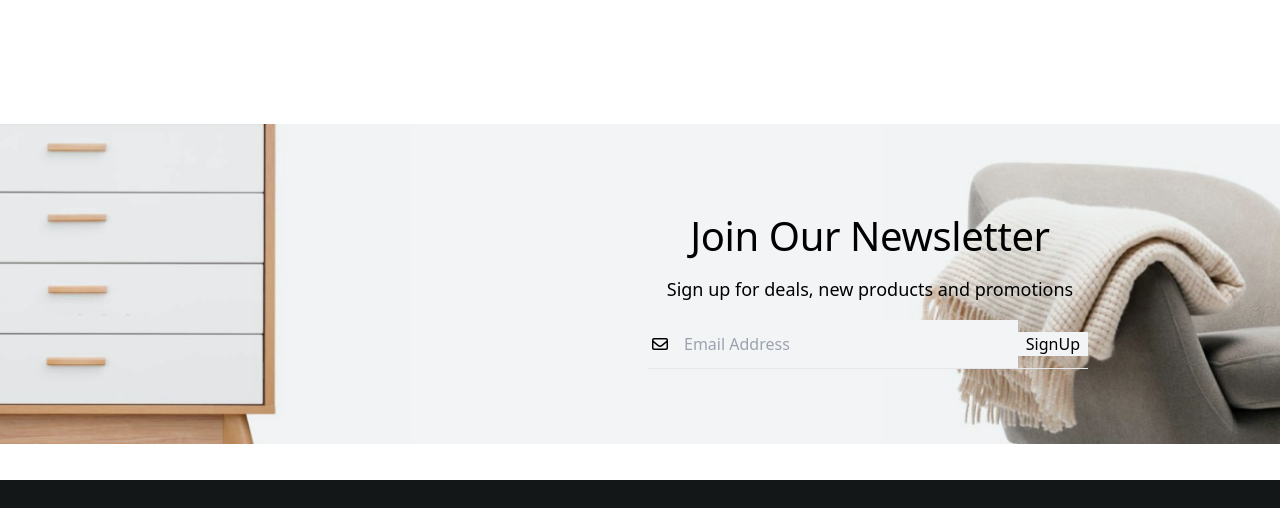
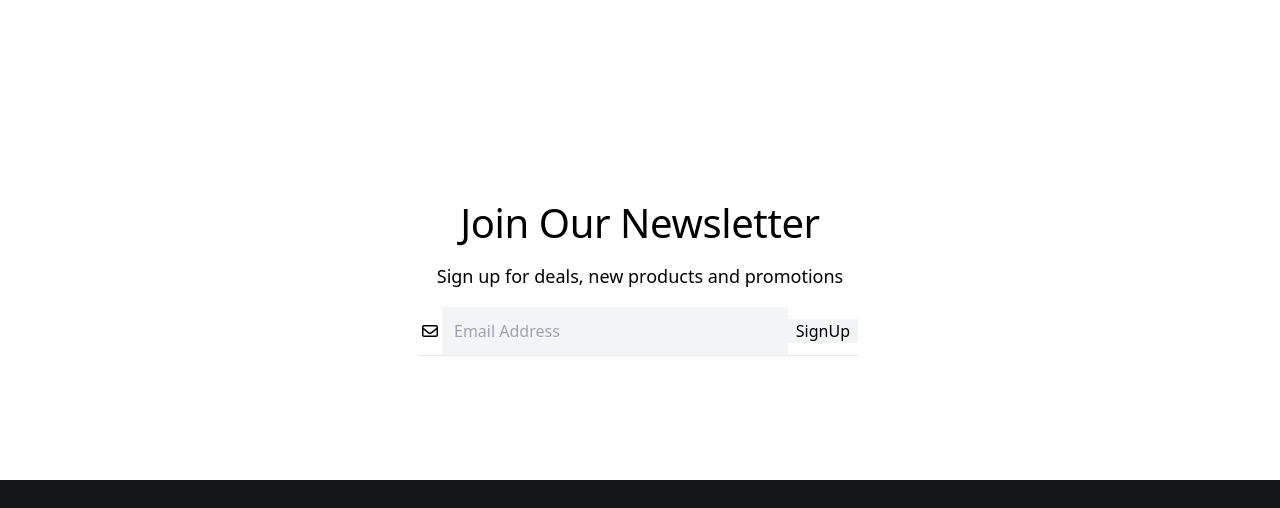
Before and after one commit to Ojay-stice/3legant, a plain HTML site: page index.html in a window 1280 px wide. Shown: the part 3383-3891 px from the top of the page. Drawn offline with nearby package versions, Linux system fonts and the light colour scheme; files whose address does not match are found by name.

Commit message:
new update

```diff
--- a/index.html
+++ b/index.html
@@ -357,9 +357,9 @@
         </section>
         <!-- NEWSLETTER SECTION -->
         <section class="flex  mt-12 py-7 px- h-[360px] items-center bg-im">
-          <div class="flex  relative py-6 md:py-0 px-3 md:px-0 w-[100vw]">
-            <img class="hidden w-[100vw] md:block" src="./assets/img/Paste image.png" alt="">
-            <div class="absolute md:w-[540px] md:mx-auto md:h-[166px] md:top-[90px] md:left-[600px] text-center">
+          <div class=" py-6 md:py-0 px-3 md:px-0 w-[100vw]">
+
+            <div class=" md:w-[540px] md:mx-auto md:h-[166px]  text-center">
               <h4  class=" mee text-[24px] md:text-[40px] md:leading-[44px] md:tracking-[-0.4px] leading-[34px]  font-medium tracking-[0.6px]">Join Our Newsletter</h4>
               <p class="py-4 md:text-[18px] md:leading-[30px]">Sign up for deals, new products and promotions</p>
               <form class="flex items-center md:w-[440px] md:ml-12 mt-4 md:mt-0 justify-center md:px-0 border-b" action="" >
```
